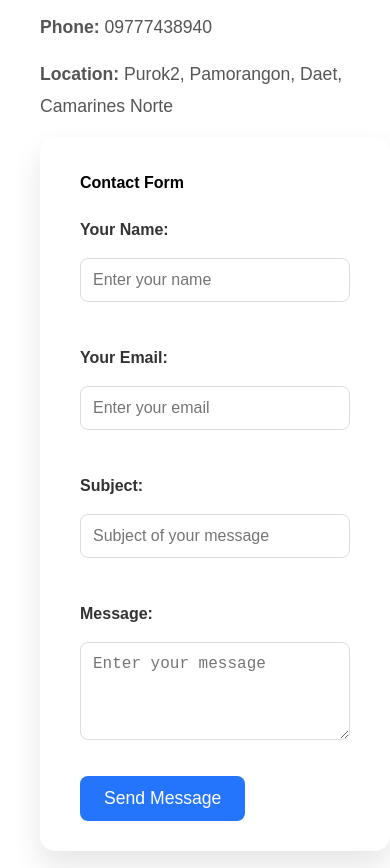
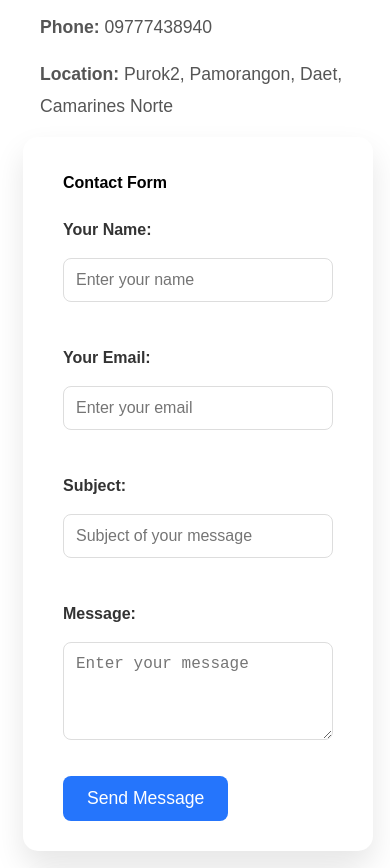
Before and after one commit to kent112235/kentPortfolio, a plain HTML site: page index.html in a window 390 px wide. Shown: the part 3960-4828 px from the top of the page. Drawn offline with Linux system fonts and the light colour scheme; grey boxes are pictures that could not be loaded.

Commit message:
Update mediaqueries.css

```diff
--- a/mediaqueries.css
+++ b/mediaqueries.css
@@ -74,7 +74,9 @@
     flex-direction: column;
   }
 
-  .contact-form,
+ .contact-form{
+    margin-left: -5.5%;
+  }
   .contact-info {
     width: 100%;
     margin-bottom: 1rem;
```
